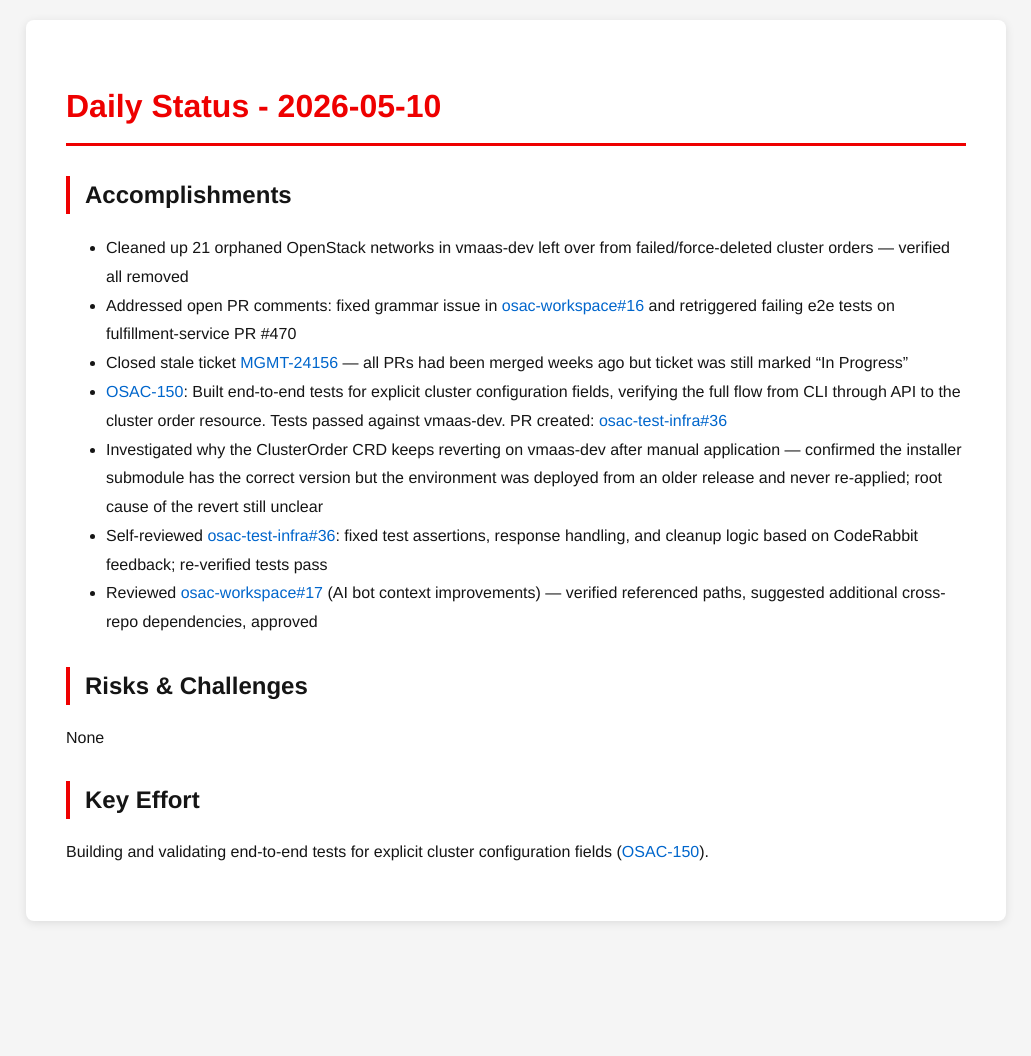
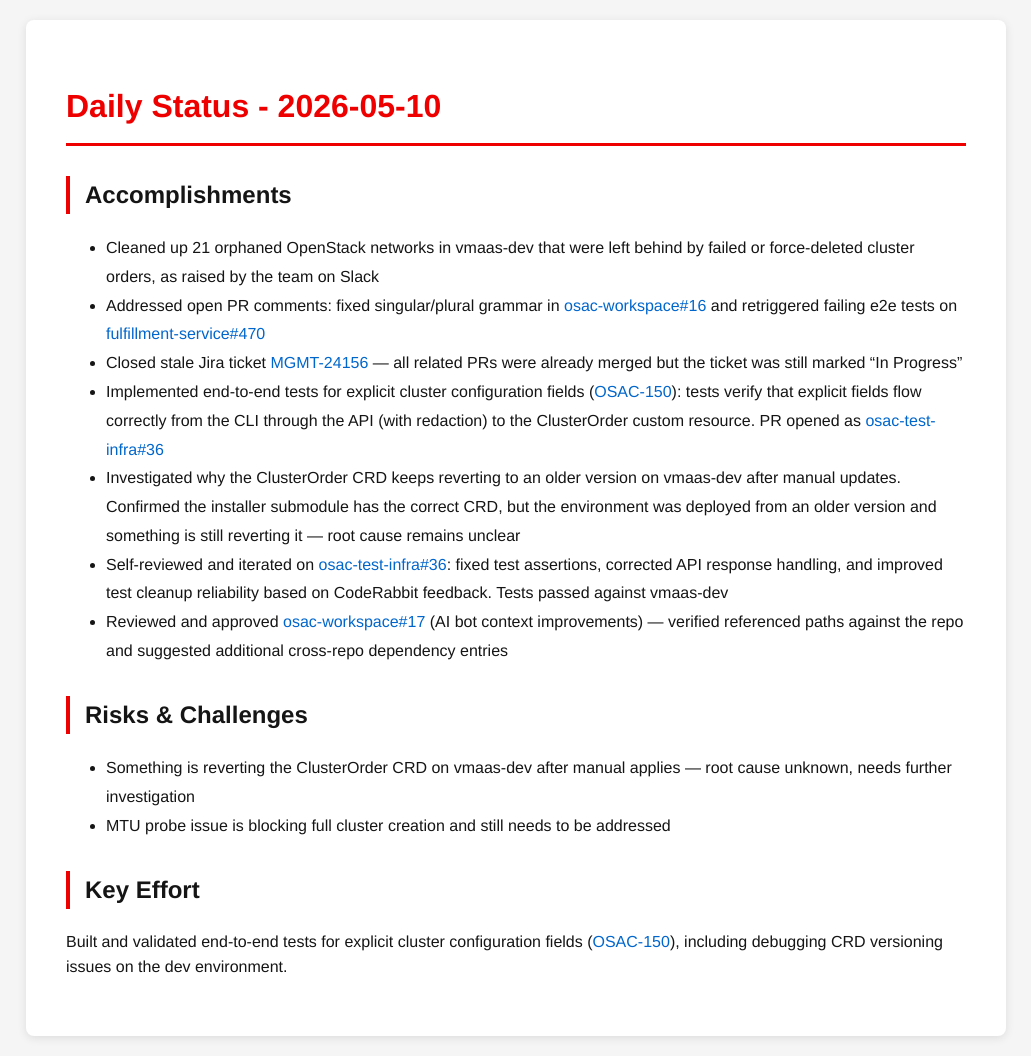
Before and after one commit to tzvatot/daily-status, a Jekyll site: the page built from 2026-05-10.md, in a window 1280 px wide. Shown: the whole page, without its empty margins (124-1155 px from the left). Built offline with Jekyll 4.4.1, drawn with Linux system fonts in a browser that asks for light colours; before the commit the page ends 941 px from its top, so only the background shows below that.

Commit message:
Daily status update - 2026-05-10

```diff
--- a/2026-05-10.md
+++ b/2026-05-10.md
@@ -7,16 +7,17 @@
 # Daily Status - 2026-05-10
 
 ## Accomplishments
-- Cleaned up 21 orphaned OpenStack networks in vmaas-dev left over from failed/force-deleted cluster orders — verified all removed
-- Addressed open PR comments: fixed grammar issue in [osac-workspace#16](https://github.com/osac-project/osac-workspace/pull/16) and retriggered failing e2e tests on fulfillment-service PR #470
-- Closed stale ticket [MGMT-24156](https://issues.redhat.com/browse/MGMT-24156) — all PRs had been merged weeks ago but ticket was still marked "In Progress"
-- [OSAC-150](https://redhat.atlassian.net/browse/OSAC-150): Built end-to-end tests for explicit cluster configuration fields, verifying the full flow from CLI through API to the cluster order resource. Tests passed against vmaas-dev. PR created: [osac-test-infra#36](https://github.com/osac-project/osac-test-infra/pull/36)
-- Investigated why the ClusterOrder CRD keeps reverting on vmaas-dev after manual application — confirmed the installer submodule has the correct version but the environment was deployed from an older release and never re-applied; root cause of the revert still unclear
-- Self-reviewed [osac-test-infra#36](https://github.com/osac-project/osac-test-infra/pull/36): fixed test assertions, response handling, and cleanup logic based on CodeRabbit feedback; re-verified tests pass
-- Reviewed [osac-workspace#17](https://github.com/osac-project/osac-workspace/pull/17) (AI bot context improvements) — verified referenced paths, suggested additional cross-repo dependencies, approved
+- Cleaned up 21 orphaned OpenStack networks in vmaas-dev that were left behind by failed or force-deleted cluster orders, as raised by the team on Slack
+- Addressed open PR comments: fixed singular/plural grammar in [osac-workspace#16](https://github.com/osac-project/osac-workspace/pull/16) and retriggered failing e2e tests on [fulfillment-service#470](https://github.com/osac-project/fulfillment-service/pull/470)
+- Closed stale Jira ticket [MGMT-24156](https://issues.redhat.com/browse/MGMT-24156) — all related PRs were already merged but the ticket was still marked "In Progress"
+- Implemented end-to-end tests for explicit cluster configuration fields ([OSAC-150](https://redhat.atlassian.net/browse/OSAC-150)): tests verify that explicit fields flow correctly from the CLI through the API (with redaction) to the ClusterOrder custom resource. PR opened as [osac-test-infra#36](https://github.com/osac-project/osac-test-infra/pull/36)
+- Investigated why the ClusterOrder CRD keeps reverting to an older version on vmaas-dev after manual updates. Confirmed the installer submodule has the correct CRD, but the environment was deployed from an older version and something is still reverting it — root cause remains unclear
+- Self-reviewed and iterated on [osac-test-infra#36](https://github.com/osac-project/osac-test-infra/pull/36): fixed test assertions, corrected API response handling, and improved test cleanup reliability based on CodeRabbit feedback. Tests passed against vmaas-dev
+- Reviewed and approved [osac-workspace#17](https://github.com/osac-project/osac-workspace/pull/17) (AI bot context improvements) — verified referenced paths against the repo and suggested additional cross-repo dependency entries
 
 ## Risks & Challenges
-None
+- Something is reverting the ClusterOrder CRD on vmaas-dev after manual applies — root cause unknown, needs further investigation
+- MTU probe issue is blocking full cluster creation and still needs to be addressed
 
 ## Key Effort
-Building and validating end-to-end tests for explicit cluster configuration fields ([OSAC-150](https://redhat.atlassian.net/browse/OSAC-150)).
+Built and validated end-to-end tests for explicit cluster configuration fields ([OSAC-150](https://redhat.atlassian.net/browse/OSAC-150)), including debugging CRD versioning issues on the dev environment.
```
